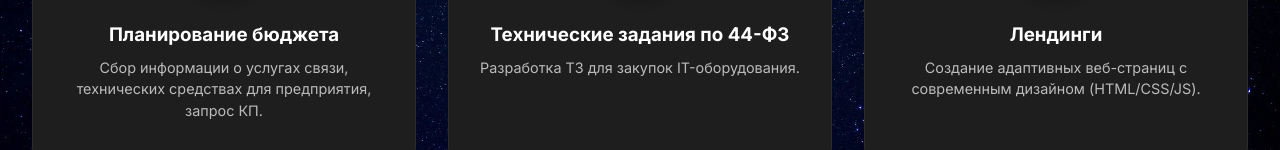
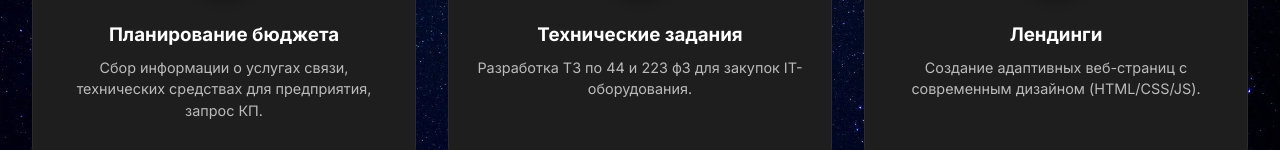
Before and after one commit to Kawai19/portfolio, a plain HTML site: page index.html in a window 1280 px wide. Shown: the part 2235-2385 px from the top of the page. Drawn offline with Linux system fonts and the light colour scheme.

Commit message:
Update index.html

```diff
--- a/index.html
+++ b/index.html
@@ -164,8 +164,8 @@
           <div class="project-card">
             <div class="project-icon"><span class="material-icons">fact_check</span></div>
             <div class="project-info">
-              <h3>Технические задания по 44-ФЗ</h3>
-              <p>Разработка ТЗ для закупок IT-оборудования.</p>
+              <h3>Технические задания</h3>
+              <p>Разработка ТЗ по 44 и 223 фЗ для закупок IT-оборудования.</p>
             </div>
           </div>
           <div class="project-card">
```
